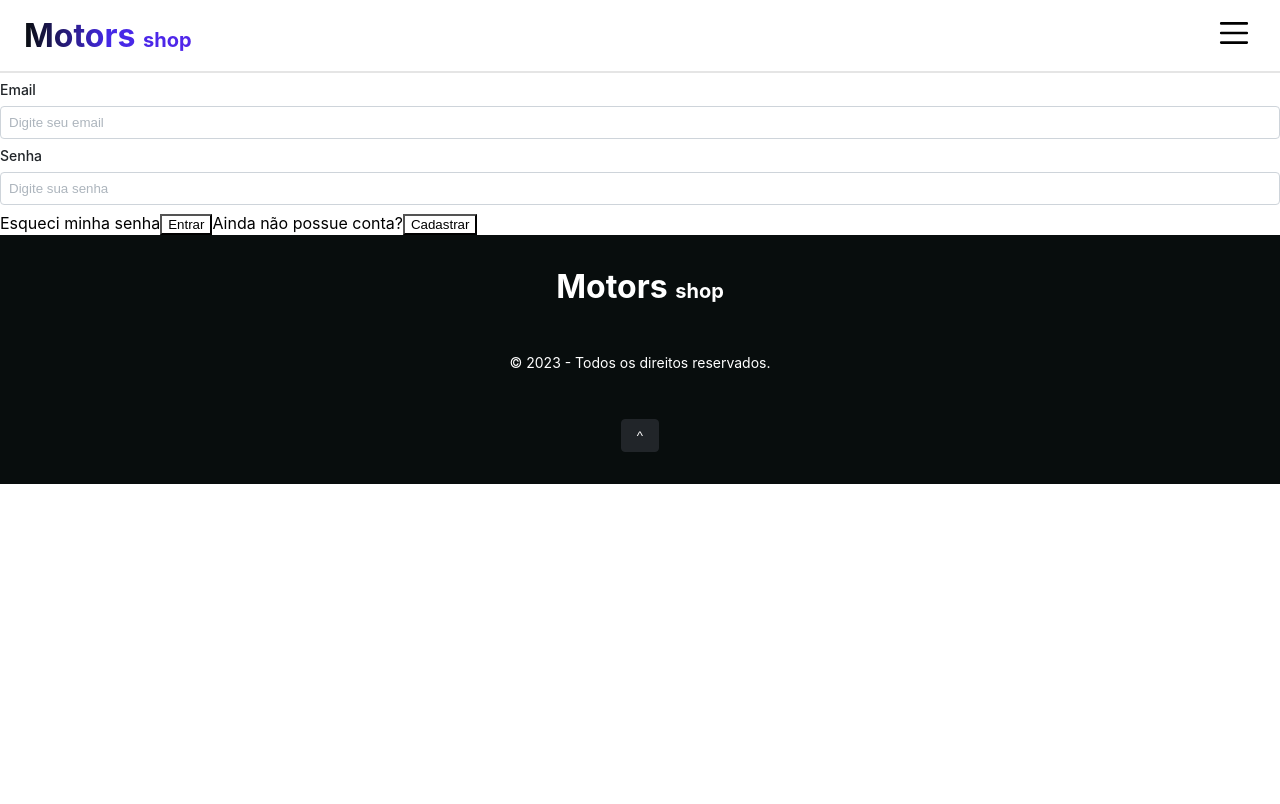
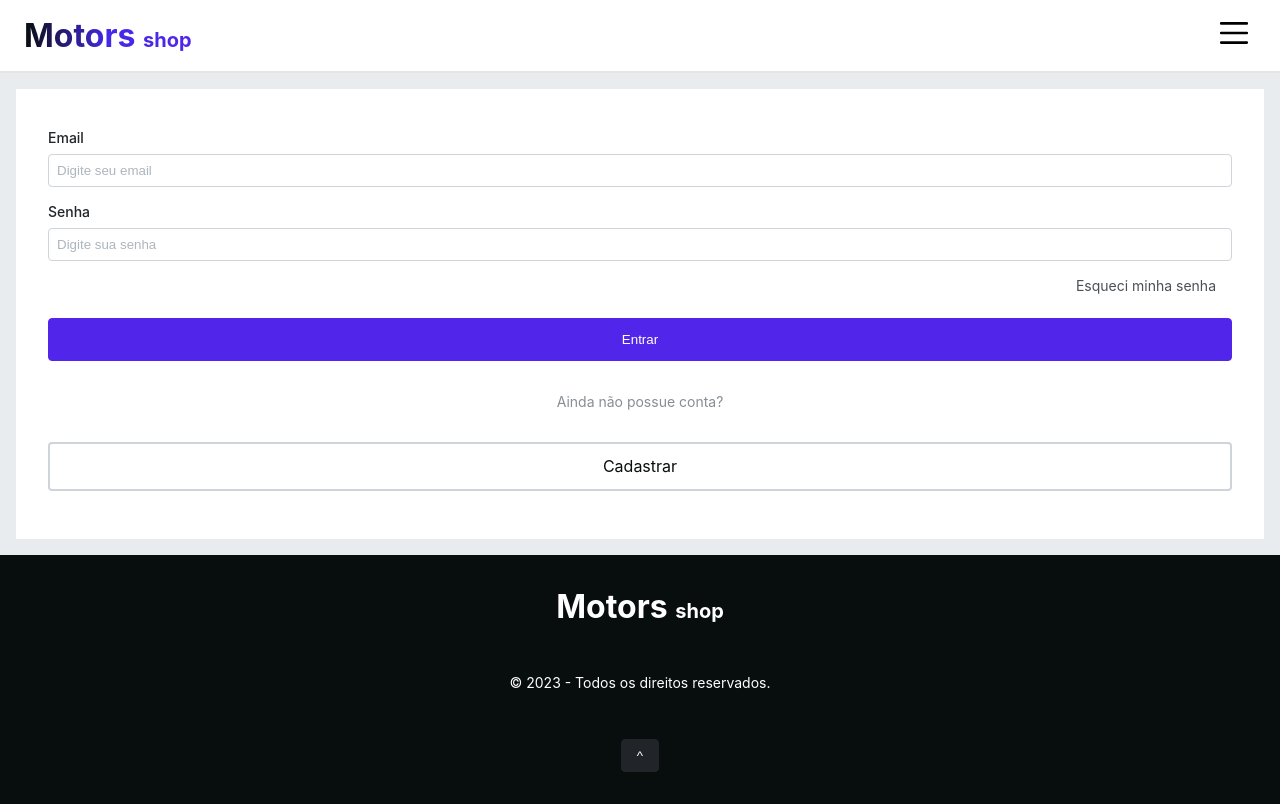
Before and after one commit to Kenzie-Academy-Brasil-Developers/Projeto-fullstack-m6-NayaraCSM, a React (Vite) app in the folder front/: page /login in a window 1280 px wide. Built offline with nearby package versions, Linux system fonts and the light colour scheme.

Commit message:
feat: styled login page.

```diff
--- a/front/src/pages/LoginPage/index.tsx
+++ b/front/src/pages/LoginPage/index.tsx
@@ -5,6 +5,8 @@ import { useForm } from "react-hook-form";
 import HeaderRoutePublic from "../../componets/Header/HeaderPublic";
 import Input from "../../componets/Input";
 import Footer from "../../componets/Footer";
+import { ContainerLogin } from "./styled";
+import { Link } from "react-router-dom";
 
 const LoginPage = () => {
   const { signIn } = useAuth();
@@ -19,6 +21,7 @@ const LoginPage = () => {
   return (
     <main>
       <HeaderRoutePublic />
+      <ContainerLogin>
         <form onSubmit={handleSubmit(signIn)}>
           <Input
             id="login"
@@ -36,11 +39,14 @@ const LoginPage = () => {
             {...register("password")}
             error={errors.password}
           />
-        <span>Esqueci minha senha</span>
+          <span className="span-password">Esqueci minha senha</span>
           <button type="submit">Entrar</button>
-        <span>Ainda não possue conta?</span>
-        <button>Cadastrar</button>
+          <span className="span-register">Ainda não possue conta?</span>
+          <Link to="/register" className="for-register">
+            Cadastrar
+          </Link>
         </form>
+      </ContainerLogin>
       <Footer />
     </main>
   );
--- /dev/null
+++ b/front/src/pages/LoginPage/styled.ts
@@ -0,0 +1,62 @@
+import styled from "styled-components";
+
+export const ContainerLogin = styled.div`
+  width: 100%;
+  background: var(--color-grey-7);
+  padding: 1rem;
+
+  form {
+    width: 100%;
+    padding: 2rem;
+    display: grid;
+    background: var(--color-white-fixed);
+  }
+
+  .span-password {
+    display: flex;
+    justify-content: end;
+    margin: 0.5rem 1rem;
+    color: var(--color-grey-2);
+    font-size: var(--body-2-500-font-size);
+  }
+
+  button {
+    padding: 0.8rem 0;
+    margin: 1rem 0;
+    color: var(--color-white-fixed);
+    background: var(--color-brand-2);
+    border: 1px solid var(--color-brand-2);
+    border-radius: 4px;
+    cursor: pointer;
+  }
+
+  button: hover {
+    color: var(--color-brand-2);
+    background: var(--color-grey-5);
+    border: 1px solid var(--color-brand-2);
+  }
+
+  .span-register {
+    display: flex;
+    justify-content: center;
+    margin: 1rem 0;
+    color: var(--color-grey-3);
+    font-size: var(--body-2-500-font-size);
+  }
+  .for-register {
+    padding: 0.8rem 0;
+    margin: 1rem 0;
+    text-align: center;
+    text-decoration: none;
+    font-weight: var(--button-medium-text-font-weigh);
+    color: var(--color-grey-0);
+    background: var(--color-white-fixed);
+    border: 2px solid var(--color-grey-5);
+    border-radius: 4px;
+  }
+  .for-register: houver {
+    color: var(--color-white-fixed);
+    background: var(--color-grey-0);
+    border: 2px solid var(--color-grey-0);
+  }
+`;
```
Lines whose indentation alone changed are shown as unchanged.
